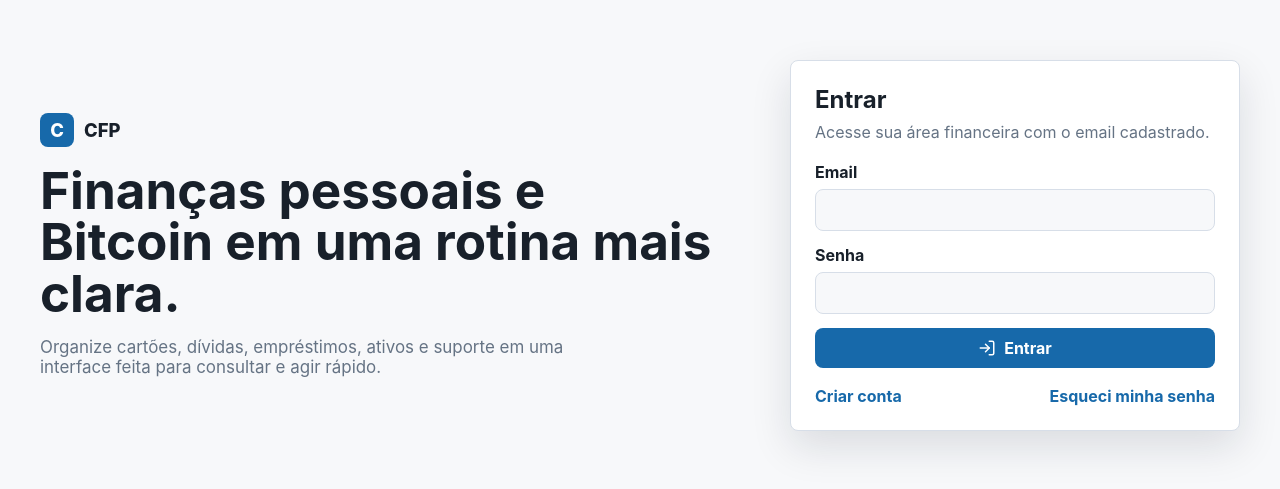
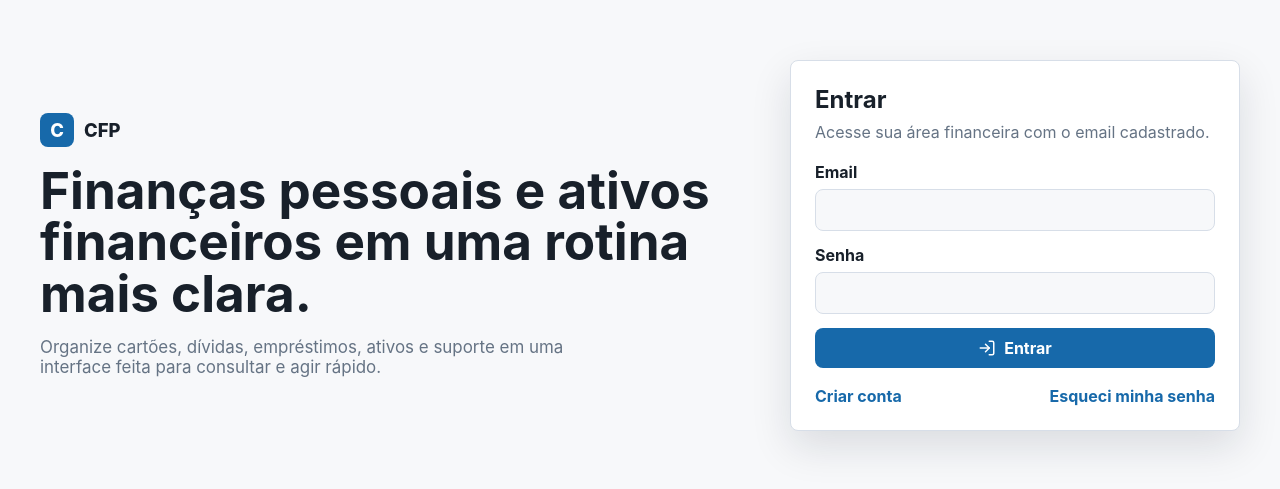
Before and after one commit to marcelocaixeta/cfp-frontend, a React (Vite) app: page /login in a window 1280 px wide. Shown: the part 155-644 px from the top of the page. Built offline with nearby package versions, Linux system fonts and the light colour scheme; no server answers.

Commit message:
Update login page headline

```diff
--- a/src/features/auth/pages/AuthLayout.tsx
+++ b/src/features/auth/pages/AuthLayout.tsx
@@ -15,7 +15,7 @@ export function AuthLayout({ children, description, title }: AuthLayoutProps) {
           <span className="brand__mark">C</span>
           <span>{env.appName}</span>
         </div>
-        <h1>Finanças pessoais e Bitcoin em uma rotina mais clara.</h1>
+        <h1>Finanças pessoais e ativos financeiros em uma rotina mais clara.</h1>
         <p>Organize cartões, dívidas, empréstimos, ativos e suporte em uma interface feita para consultar e agir rápido.</p>
       </section>
       <section className="auth-card" aria-labelledby="auth-title">
```
